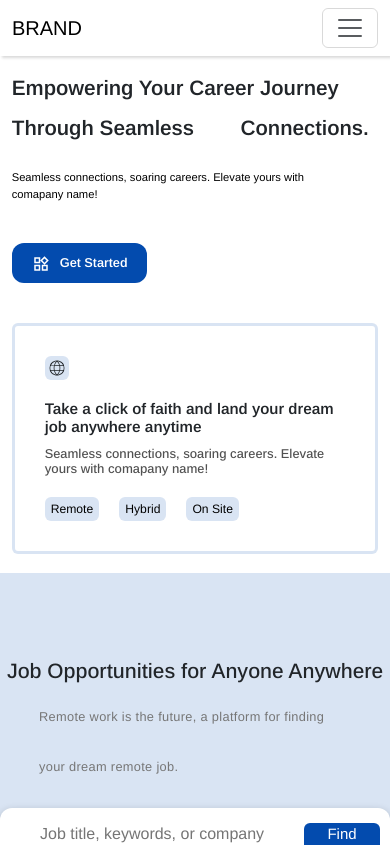
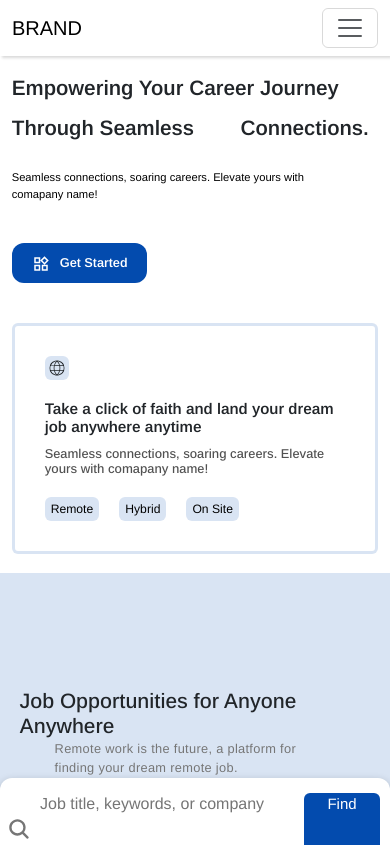
Before and after one commit to c4928315/project002, a React (Create React App) app: page / in a window 390 px wide. Shown: the top 845 px of the page. Built offline with nearby package versions, Linux system fonts and the light colour scheme; no server answers; some icons are missing.

Commit message:
on my way

```diff
--- a/src/Components/FindJobs/findJobs.css
+++ b/src/Components/FindJobs/findJobs.css
@@ -94,7 +94,8 @@
       display: flex;
       align-items: center;
       flex-wrap: wrap;
-      width: 100%;
+      width: 90%;
+      margin: 0 auto;
       justify-content: center;
     }
 
@@ -103,6 +104,9 @@
         display: flex;
         align-items: center;
         flex-wrap: wrap;
+        width: 90%;
+      margin: 0 auto;
         justify-content: center;
+        line-height: 1.5em;
     }
   }
```
